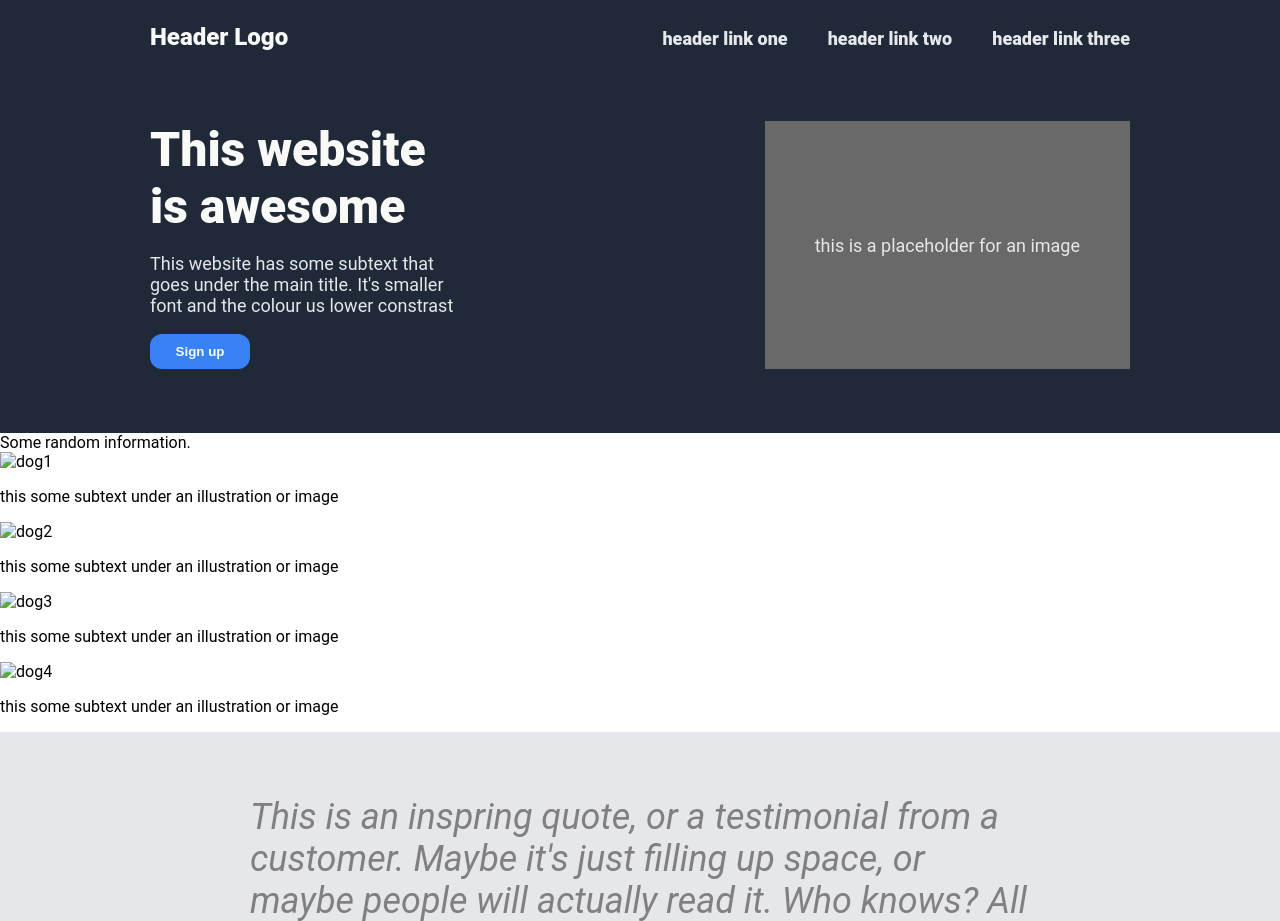
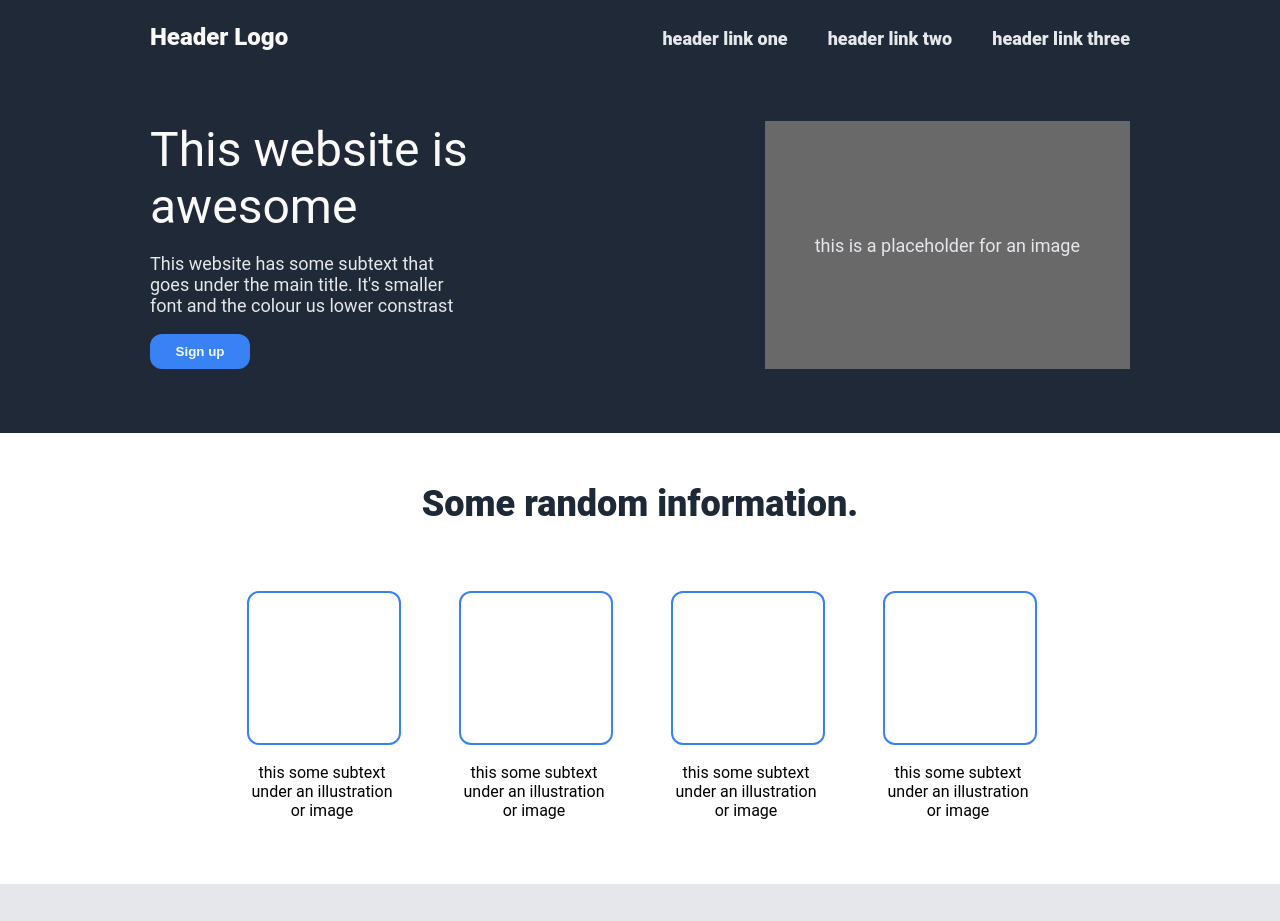
Before and after one commit to cid92/landing_page, a plain HTML site: page index.html in a window 1280 px wide. Shown: the top 921 px of the page. Drawn offline with Linux system fonts and the light colour scheme.

Commit message:
created boxes

```diff
--- a/index.html
+++ b/index.html
@@ -32,23 +32,23 @@
           </div>
         </div>
         <div class="info">
-        Some random information.
+          <span class="info_title">Some random information.</span>
           <div class="info_body">
-            <div class="img-with-text">
-                <img src="dog1.webp" alt="dog1" />
-                <p>this some subtext under an illustration or image</p>
+              <div class="text">
+                  <div class="empty_box"></div>
+                  this some subtext under an illustration or image
               </div>
-            <div class="img-with-text">
-                <img src="dog2.webp" alt="dog2" />
-                <p>this some subtext under an illustration or image</p>
+              <div class="text">
+                <div class="empty_box"></div>
+                  this some subtext under an illustration or image
               </div>
-            <div class="img-with-text">
-                <img src="dog3.webp" alt="dog3" />
-                <p>this some subtext under an illustration or image</p>
+              <div class="text">
+                  <div class="empty_box"></div>
+                  this some subtext under an illustration or image
               </div>
-            <div class="img-with-text">
-                <img src="dog4.webp" alt="dog4" />
-                <p>this some subtext under an illustration or image</p>
+              <div class="text">
+                  <div class="empty_box"></div>
+                  this some subtext under an illustration or image
               </div>
           </div>
       </div>
@@ -64,7 +64,7 @@
       </div>
       <div class="call_action">
         <div class = text_action>
-          <span>Call to action! It's time!</span>
+          <span class="action">Call to action! It's time!</span>
           Sign up for our product by clicking that button right over there!
         </div>
         <button class="button bottom">Sign up</button>
--- a/style.css
+++ b/style.css
@@ -73,7 +73,7 @@ a {
   min-width: 265px;
 }
 
-span
+span.action
 {
   font-weight: 900;
   font-size: 20px;
@@ -103,7 +103,46 @@ span.hero_main
   padding: 50px;
 }
 
+.info
+{
+  text-align: center;
+}
 
+.info_body{
+  display: flex;
+  flex-wrap: wrap;
+  gap: 30px;
+  padding: 48px;
+  padding-top: 0px;
+  justify-content: center;
+}
+
+span.info_title
+{
+  font-size: 36px;
+  color:#1d2937;
+  font-weight: 900;
+  margin: 50px;
+  display: flex;
+  justify-content: center;
+}
+
+.text{
+  padding: 16px;
+  text-wrap: wrap;
+  width: 150px;
+}
+
+.empty_box
+{
+  border:  #3882F6;
+  border-width: 2px;
+  border-radius: 12px;
+  width: 150px;
+  height: 150px;
+  border-style: solid;
+  margin-bottom: 18px;
+}
 
 .quote
 {
```
Lines whose indentation alone changed are shown as unchanged.
